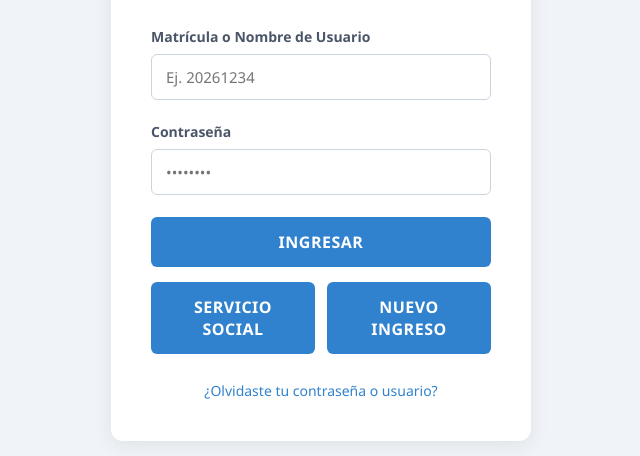
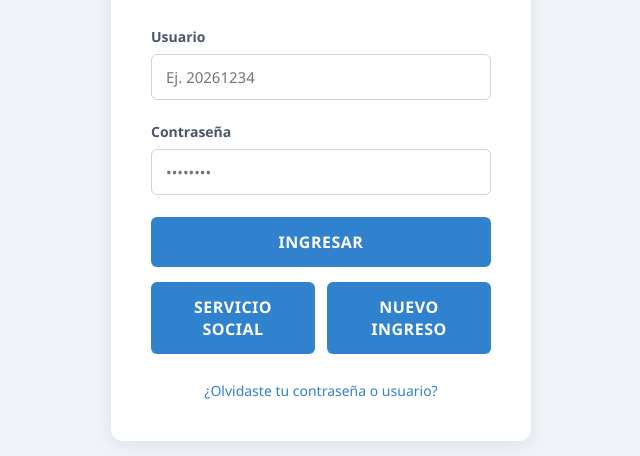
Before and after one commit to CharCC9/alumnos.unimodelo.mx, a website: page public/index.html in a window 1280 px wide. Shown: the part 344-800 px from the top of the page, without its empty margins (319-959 px from the left). Drawn offline with Linux system fonts and the light colour scheme.

Commit message:
index.html

```diff
--- a/public/index.html
+++ b/public/index.html
@@ -18,7 +18,7 @@
 
         <form action="/login" method="POST" class="login-form">
             <div class="input-group">
-                <label for="username">Matrícula o Nombre de Usuario</label>
+                <label for="username">Usuario</label>
                 <input type="text" id="username" name="username" required placeholder="Ej. 20261234">
             </div>
 
```
